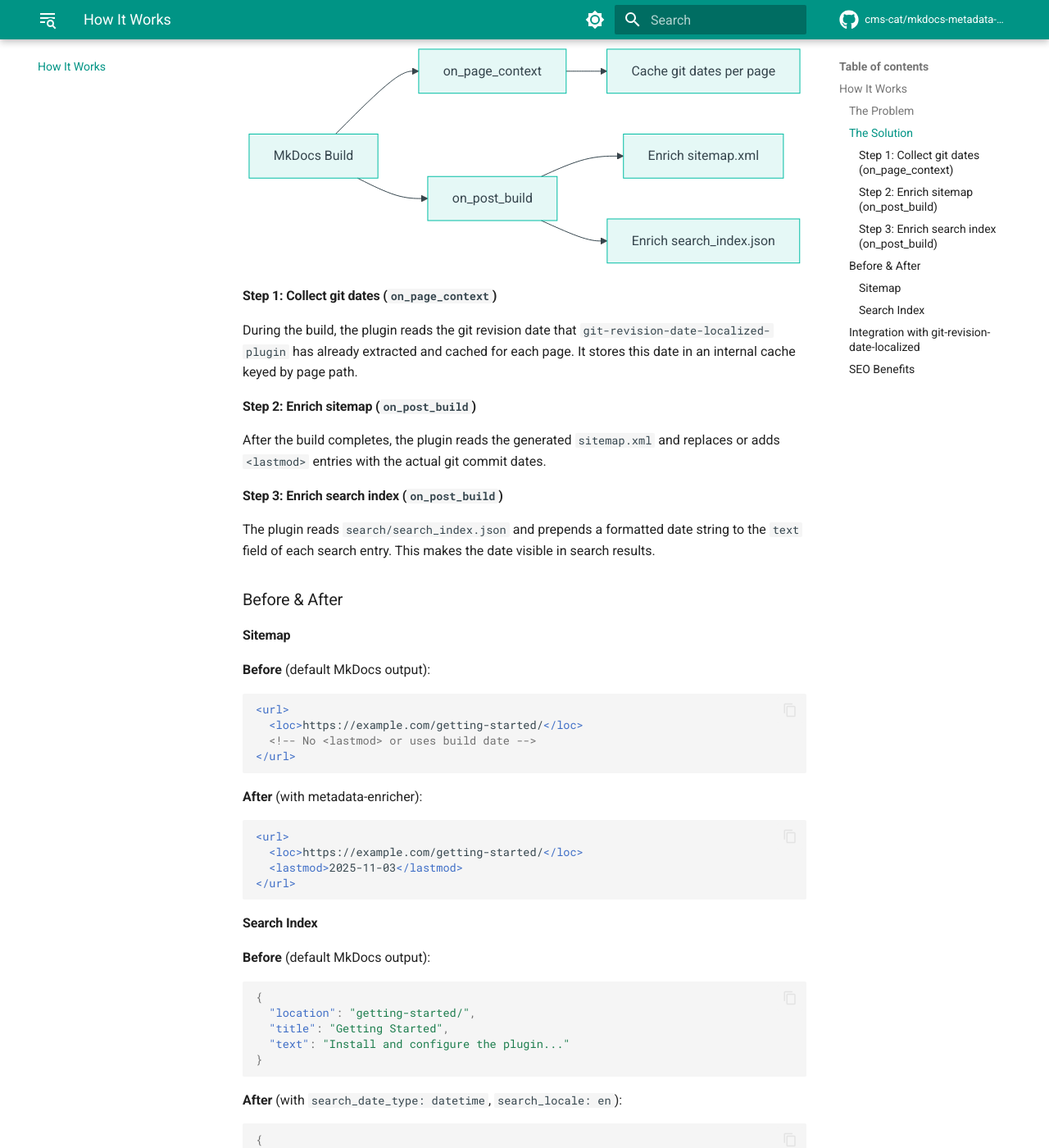
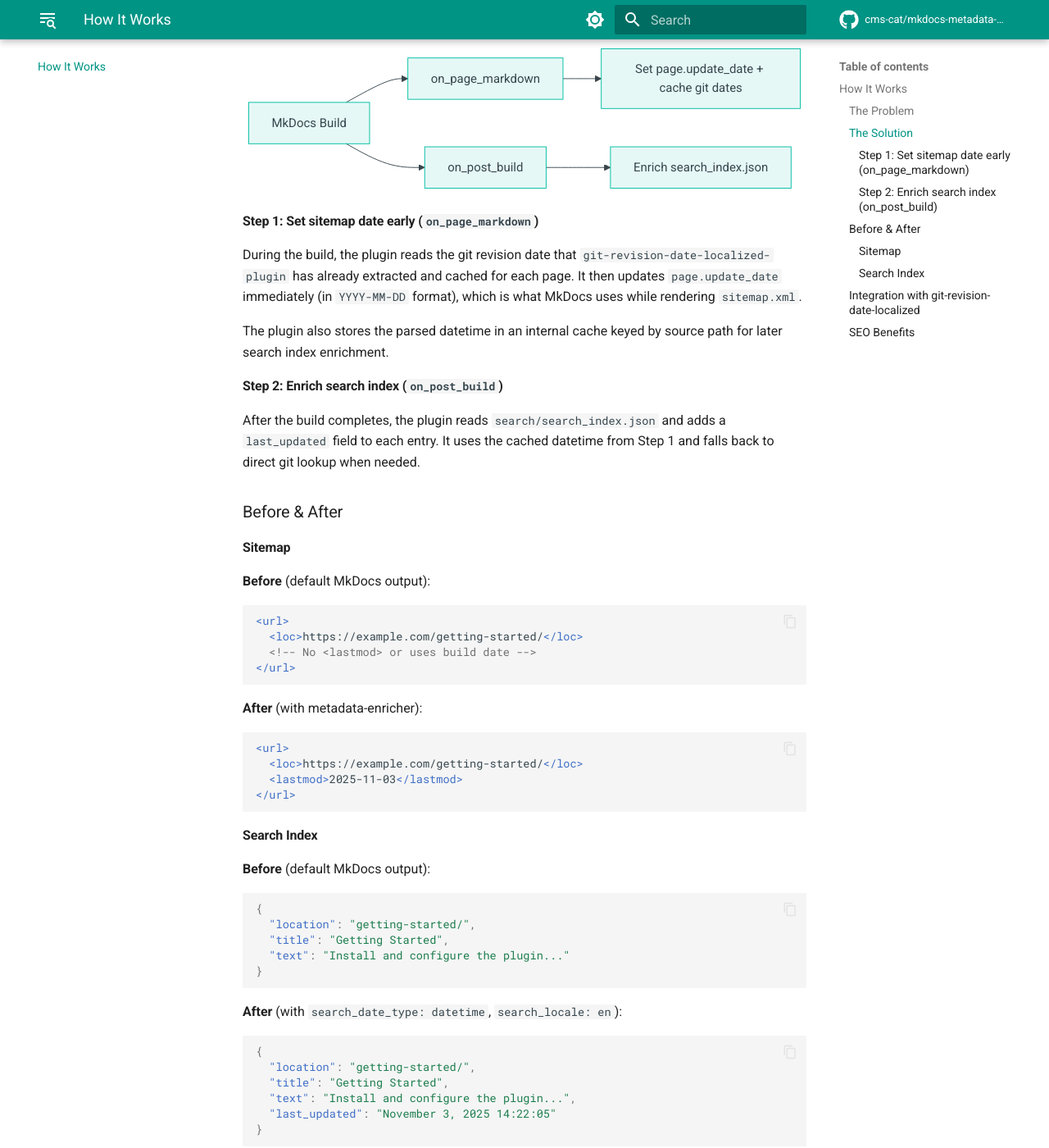
Before and after one commit to cms-cat/mkdocs-metadata-enricher-plugin, an MkDocs documentation site: the page built from docs/how-it-works.md, in a window 1280 px wide and 1400 px high, scrolled down 618 px. Shown: the whole window at 82% size. Built offline with MkDocs 1.6.1 and Material for MkDocs 9.7.7, drawn with Linux system fonts in a browser that asks for light colours; comment, search, counter and statistics services are not loaded; some of the changed text lies outside the part shown.

Commit message:
fix: set sitemap lastmod before template render

````diff
--- a/docs/how-it-works.md
+++ b/docs/how-it-works.md
@@ -18,29 +18,27 @@
 
 ```mermaid
 graph LR
-    A[MkDocs Build] --> B[on_page_context]
-    B --> C[Cache git dates per page]
-    A --> D[on_post_build]
-    D --> E[Enrich sitemap.xml]
-    D --> F[Enrich search_index.json]
+  A[MkDocs Build] --> B[on_page_markdown]
+  B --> C[Set page.update_date + cache git dates]
+  A --> D[on_post_build]
+  D --> E[Enrich search_index.json]
 ```
 
-### Step 1: Collect git dates (`on_page_context`)
+### Step 1: Set sitemap date early (`on_page_markdown`)
 
 During the build, the plugin reads the git revision date that
 `git-revision-date-localized-plugin` has already extracted and cached for each
-page. It stores this date in an internal cache keyed by page path.
+page. It then updates `page.update_date` immediately (in `YYYY-MM-DD` format),
+which is what MkDocs uses while rendering `sitemap.xml`.
 
-### Step 2: Enrich sitemap (`on_post_build`)
+The plugin also stores the parsed datetime in an internal cache keyed by source
+path for later search index enrichment.
 
-After the build completes, the plugin reads the generated `sitemap.xml` and
-replaces or adds `<lastmod>` entries with the actual git commit dates.
+### Step 2: Enrich search index (`on_post_build`)
 
-### Step 3: Enrich search index (`on_post_build`)
-
-The plugin reads `search/search_index.json` and prepends a formatted date
-string to the `text` field of each search entry. This makes the date visible
-in search results.
+After the build completes, the plugin reads `search/search_index.json` and
+adds a `last_updated` field to each entry. It uses the cached datetime from
+Step 1 and falls back to direct git lookup when needed.
 
 ## Before & After
 
@@ -82,12 +80,12 @@
 {
   "location": "getting-started/",
   "title": "Getting Started",
-  "text": "November 3, 2025 14:22:05 — Install and configure the plugin..."
+  "text": "Install and configure the plugin...",
+  "last_updated": "November 3, 2025 14:22:05"
 }
 ```
 
-The date appears as a prefix in the search text, making it visible when users
-search your documentation.
+The date is available as structured metadata in each search entry.
 
 ## Integration with git-revision-date-localized
 
````
Also changed, not shown: DEVELOPMENT.md (+31 -0 lines), docs/configuration.md (+6 -0 lines), 3 other files.
